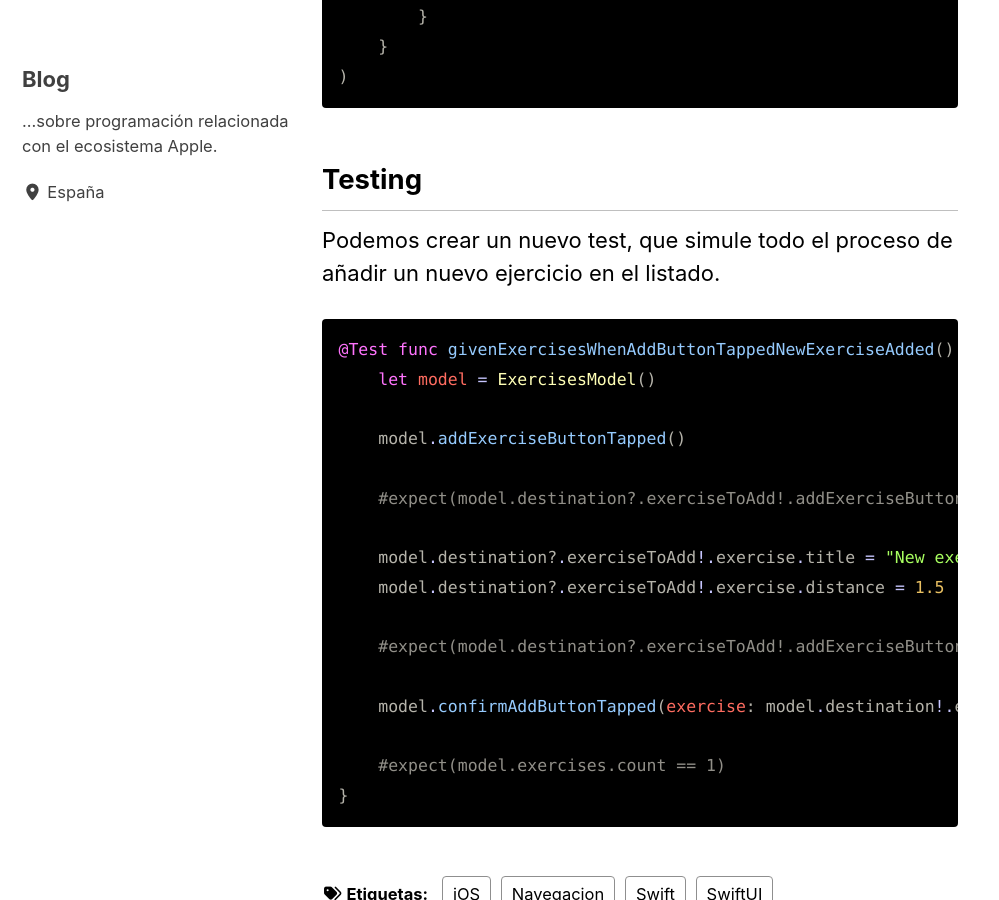
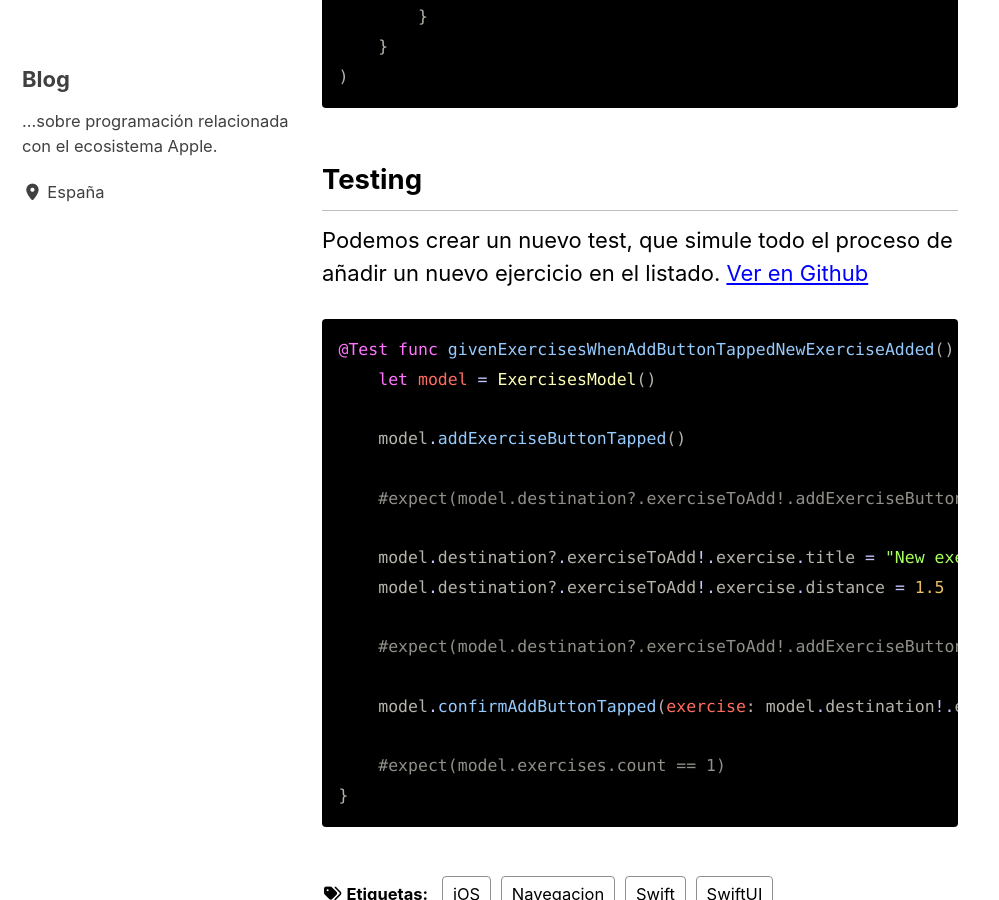
Before and after one commit to lamanzanarapida/lamanzanarapida.github.io, a Jekyll site: the page built from _posts/2025-04-29-navigation-sheets.md, in a window 1280 px wide and 900 px high, scrolled down 13966 px. Shown: the whole window, without its empty margins (0-999 px from the left). Built offline with Jekyll 4.4.1, drawn with Linux system fonts in a browser that asks for light colours; cached includes are drawn as plain includes.

Commit message:
Update tests

````diff
--- a/_posts/2025-04-29-navigation-sheets.md
+++ b/_posts/2025-04-29-navigation-sheets.md
@@ -405,7 +405,7 @@ Así pues, refactoricemos utilizando este nuevo `.sheet`.
 
 ## Testing
 
-Podemos crear un nuevo test, que simule todo el proceso de añadir un nuevo ejercicio en el listado.
+Podemos crear un nuevo test, que simule todo el proceso de añadir un nuevo ejercicio en el listado. [Ver en Github](https://github.com/lamanzanarapida/navigation-do-exercise/tree/navigation.sheet.4)
 
 ```swift
 @Test func givenExercisesWhenAddButtonTappedNewExerciseAdded() async throws {
````
